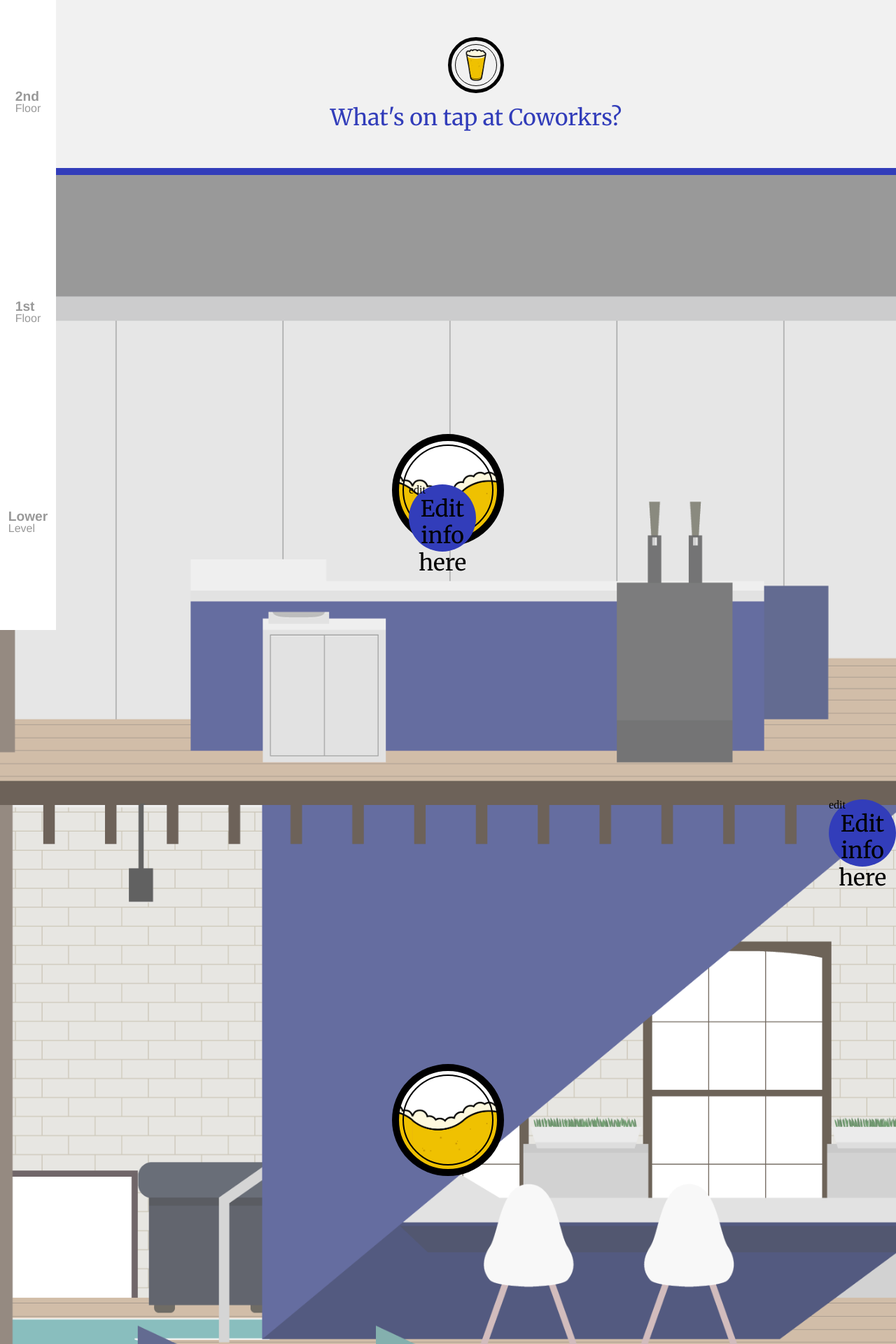
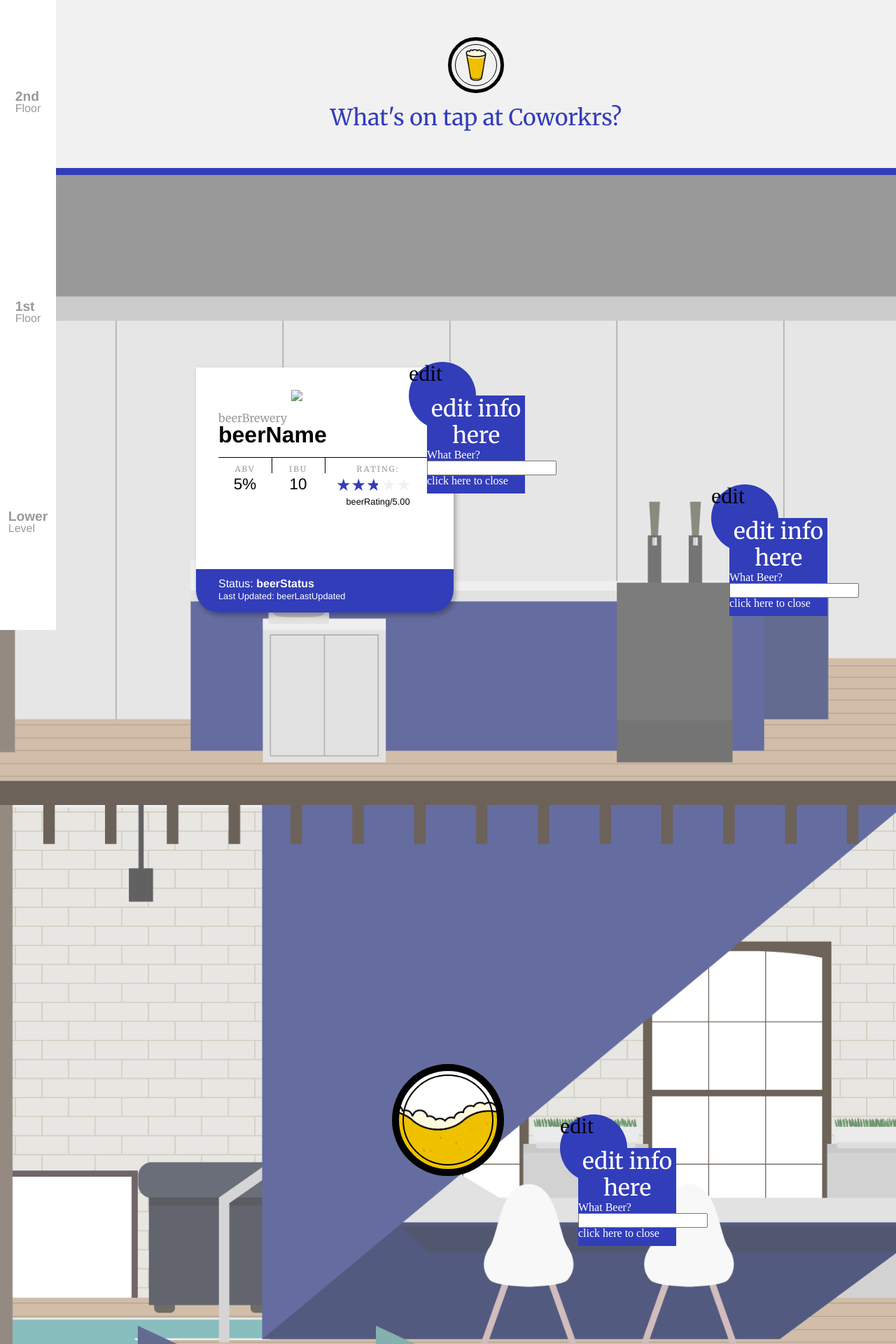
Before and after one commit to theReboot/cobrewrs, a Jekyll site: the page built from index.html, in a window 1280 px wide. Shown: the top 1920 px of the page at 70% size. Built offline with Jekyll 4.4.1, drawn with Linux system fonts in a browser that asks for light colours; comment, search, counter and statistics services are not loaded; some of the changed text lies outside the part shown.

Commit message:
Working to add the edit panel

```diff
--- /dev/null
+++ b/_includes/beerModuleTemplate.html
@@ -0,0 +1,28 @@
+<div class="beerSpecs">
+  <img src="#" class="thumb" />
+  <h4>beerBrewery</h4>
+  <h2>beerName</h2>
+  <div class="grid">
+    <div class="col-1-4 beerMeta">
+      <p class="label">ABV</p><p>5%</p>
+    </div>
+    <div class="col-1-4 beerMeta">
+      <p class="label">IBU</p><p>10</p>
+    </div>
+    <div class="col-1-2 beerMeta">
+      <p class="label">Rating:</p>
+      <div class="star-rating">
+        <div class="star-rating-top" style="width:50%">
+          <span>★</span><span>★</span><span>★</span><span>★</span><span>★</span>
+        </div>
+      <div class="star-rating-bottom">
+        <span>★</span><span>★</span><span>★</span><span>★</span><span>★</span></div>
+      </div>
+    <p class="small">beerRating/5.00</p>
+    </div>
+  </div>
+</div>
+<div class="status">
+  <p>Status: <strong>beerStatus</strong></p>
+  <p class="small">Last Updated: beerLastUpdated</p>
+</div>
--- /dev/null
+++ b/_includes/editpanel.html
@@ -0,0 +1,13 @@
+<div class="beerEditButton toggle"></div>
+<div class="beerEditPanel">
+  <h1>edit info here</h1>
+  <form class="search">
+    <label for="searchterm">What Beer?</label>
+    <input id="searchterm" name="searchterm" type="text" value="" />
+    <input class="hidden" name="beerid" type="text" value="" />
+    <div class="resultsWrap">
+      <div class="results" id="results"></div>
+    </div>
+  </form>
+  <div class="close"><b>click here to close</b></div>
+</div>
--- a/css/main.scss
+++ b/css/main.scss
@@ -224,6 +224,67 @@ nav {
 
 .beerWrap {
   position: relative;
+
+  .beerEditButton {
+    position: absolute;
+    top: -.5rem;
+    right: 0;
+    z-index: 10;
+    width: 6rem;
+    height: 6rem;
+    background: $blue;
+    border-radius: 100%;
+    box-shadow: none;
+    padding: 0;
+    transition: .3s ease;
+
+    &::before {
+      content: 'edit';
+      font-size: 2rem;
+    }
+  }
+
+  .beerEditPanel {
+    position: absolute;
+    background: $blue;
+    color: #fff;
+    top: 40px;
+    right: -70px;
+    z-index: 10;
+    width: 140px;
+    height: 140px;
+    padding: 0;
+    transition: .3s ease;
+  }
+
+  &.activeEdit {
+    .beerEditPanel {
+      top: 0;
+      left: 0;
+      opacity: 1;
+      width: 100%;
+      max-width: 23rem;
+      height: auto;
+      border-radius: 5px;
+      padding: 60px 0 40px;
+      overflow: hidden;
+    }
+    .beerEditButton {
+      position: absolute;
+      top: 40px;
+      right: -70px;
+      box-shadow: none;
+      transition: transform .3s ease;
+
+      &:before {
+        content: '';
+      }
+    }
+
+    .beer {
+      opacity: .3;
+    }
+  }
 }
 
 .beer {
@@ -476,21 +537,3 @@ strong {
 .hidden {
   display: none;
 }
-
-.beerEdit {
-  position: absolute;
-  top: -.5rem;
-  right: 0;
-  z-index: 10;
-  width: 6rem;
-  height: 6rem;
-  background: $blue;
-  border-radius: 100%;
-  box-shadow: none;
-  padding: 0;
-  transition: .3s ease;
-
-  &::before {
-    content: 'edit';
-  }
-}
--- a/index.html
+++ b/index.html
@@ -14,18 +14,21 @@ layout: home
 
 <section class="floor secondFloor" id="secondFloor">
 
-    <div class="loadWrap">
+    <!-- <div class="loadWrap">
       <div class="loader"></div>
-    </div>
+    </div> -->
 
     <div class="infoWrap">
       <div class="beerWrap">
-        <div id="beer0" class="beer"></div>
-        <div class="beerEdit toggle">
-          <h1>Edit info here</h1>
+        <div id="beer0" class="beer">
+          {% include beerModuleTemplate.html %}
         </div>
+        {% include editpanel.html %}
       </div>
-      <div id="beer1" class="beer"></div>
+      <div class="beerWrap">
+        <div id="beer1" class="beer"></div>
+        {% include editpanel.html %}
+      </div>
     </div>
 
 </section>
@@ -37,10 +40,9 @@ layout: home
     </div>
 
     <div class="infoWrap">
-      <div id="beer2" class="beer">
-        <div class="beerEdit toggle">
-          <h1>Edit info here</h1>
-        </div>
+      <div class="beerWrap">
+        <div id="beer2" class="beer"></div>
+        {% include editpanel.html %}
       </div>
     </div>
 
@@ -53,8 +55,14 @@ layout: home
     </div>
 
     <div class="infoWrap">
-      <div id="beer3" class="beer"></div>
-      <div id="beer4" class="beer"></div>
+      <div class="beerWrap">
+        <div id="beer3" class="beer"></div>
+        {% include editpanel.html %}
+      </div>
+      <div class="beerWrap">
+        <div id="beer4" class="beer"></div>
+        {% include editpanel.html %}
+      </div>
     </div>
 
     <div class="formWrap">
@@ -63,14 +71,6 @@ layout: home
         <input id="basementleft" name="basementleft" type="text" value="" />
         <input type="submit" value="Send" />
       </form> -->
-      <form class="search">
-        <label for="searchterm">What Beer?</label>
-        <input id="searchterm" name="searchterm" type="text" value="" />
-        <input class="hidden" name="beerid" type="text" value="" />
-        <div class="resultsWrap">
-          <div class="results" id="results"></div>
-        </div>
-      </form>
     </div>
 
 </section>
--- a/js/scripts.js
+++ b/js/scripts.js
@@ -148,19 +148,41 @@ $("#foo").submit(function(event){
     event.preventDefault();
 });
 
-// adapted from this: http://callmenick.com/post/single-page-site-with-smooth-scrolling-highlighted-link-and-fixed-navigation
+var searchURL = 'https://api.untappd.com/v4/search/beer' + requestParameters;
+
+$("#searchterm").keyup(function(e){
+  var q = $("#searchterm").val();
+  $.getJSON(searchURL,
+  {
+    q: q,
+    limit: 5
+  },
+  function(data) {
+    $("#results").empty();
+    $("#results").append(
+      "Results for <b>" + q + "</b>"
+    );
+    $.each(data.response.beers.items, function(i,item){
+      var beerID = item.beer.bid;
+      var beerName = item.beer.beer_name;
+      var breweryName = item.brewery.brewery_name;
+      $("#results").append(
+        '<div class="result">\
+          <h4>' + beerName + '</h4>\
+          <span>' + breweryName + '</span> \
+        </div>'
+      );
+    });
+  });
+});
 
 $(document).ready(function(){
+  // adapted from this: http://callmenick.com/post/single-page-site-with-smooth-scrolling-highlighted-link-and-fixed-navigation
   $("nav a").click(function(evn){
     evn.preventDefault();
     $('html,body').scrollTo(this.hash, this.hash);
   });
 
-  /**
-     * This part handles the highlighting functionality.
-     * We use the scroll functionality again, some array creation and
-     * manipulation, class adding and class removing, and conditional testing
-     */
   var aChildren = $("nav").children(); // find the a children of the list items
   var aArray = []; // create the empty aArray
   for (var i=0; i < aChildren.length; i++) {
@@ -193,32 +215,13 @@ $(document).ready(function(){
       }
     }
   });
+
+  $('.toggle').on('click', function() {
+    $(this).parent('.beerWrap').stop().addClass('activeEdit');
   });
 
-var searchURL = 'https://api.untappd.com/v4/search/beer' + requestParameters;
+  $('.close').on('click', function() {
+    $(this).closest('.beerWrap').stop().removeClass('activeEdit');
+  });
 
-$("#searchterm").keyup(function(e){
-  var q = $("#searchterm").val();
-  $.getJSON(searchURL,
-  {
-    q: q,
-    limit: 5
-  },
-  function(data) {
-    $("#results").empty();
-    $("#results").append(
-      "Results for <b>" + q + "</b>"
-    );
-    $.each(data.response.beers.items, function(i,item){
-      var beerID = item.beer.bid;
-      var beerName = item.beer.beer_name;
-      var breweryName = item.brewery.brewery_name;
-      $("#results").append(
-        '<div class="result">\
-          <h4>' + beerName + '</h4>\
-          <span>' + breweryName + '</span> \
-        </div>'
-      );
 });
-  });
-});
```
Lines whose indentation alone changed are shown as unchanged.
